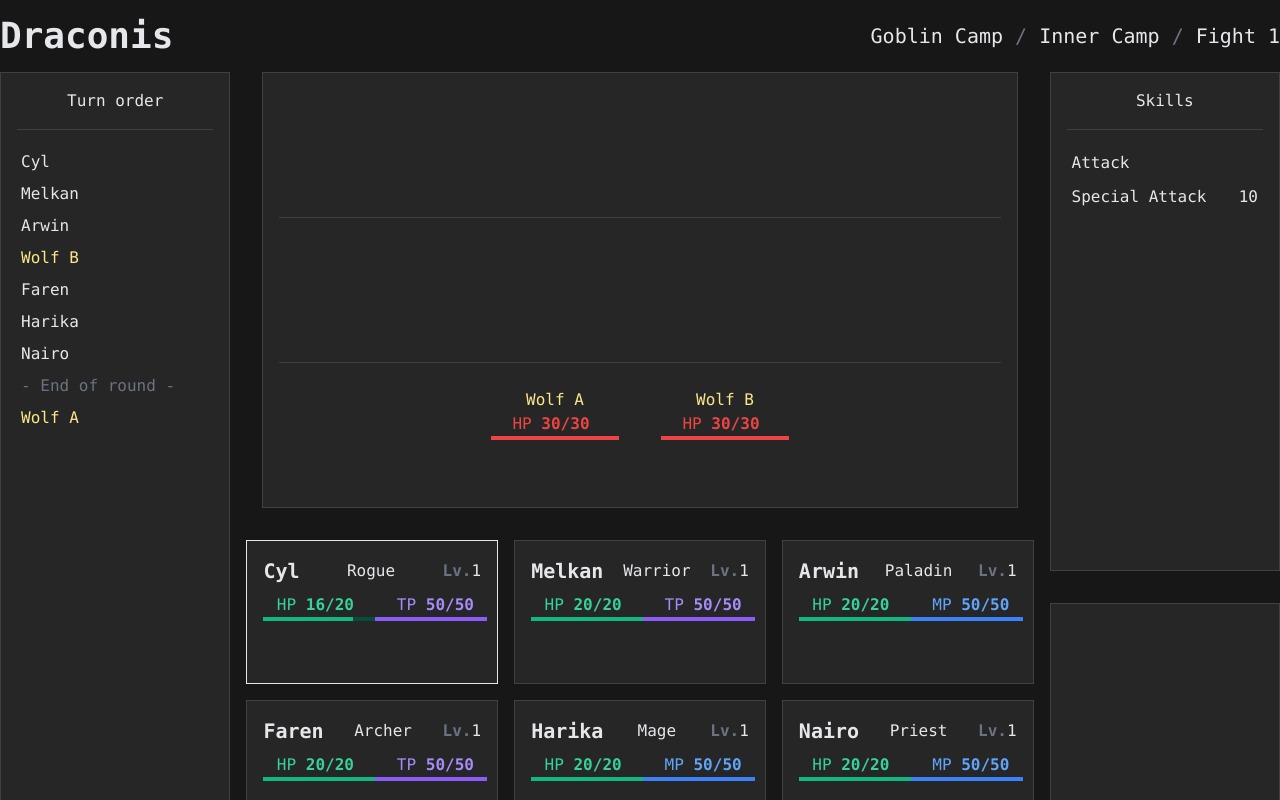
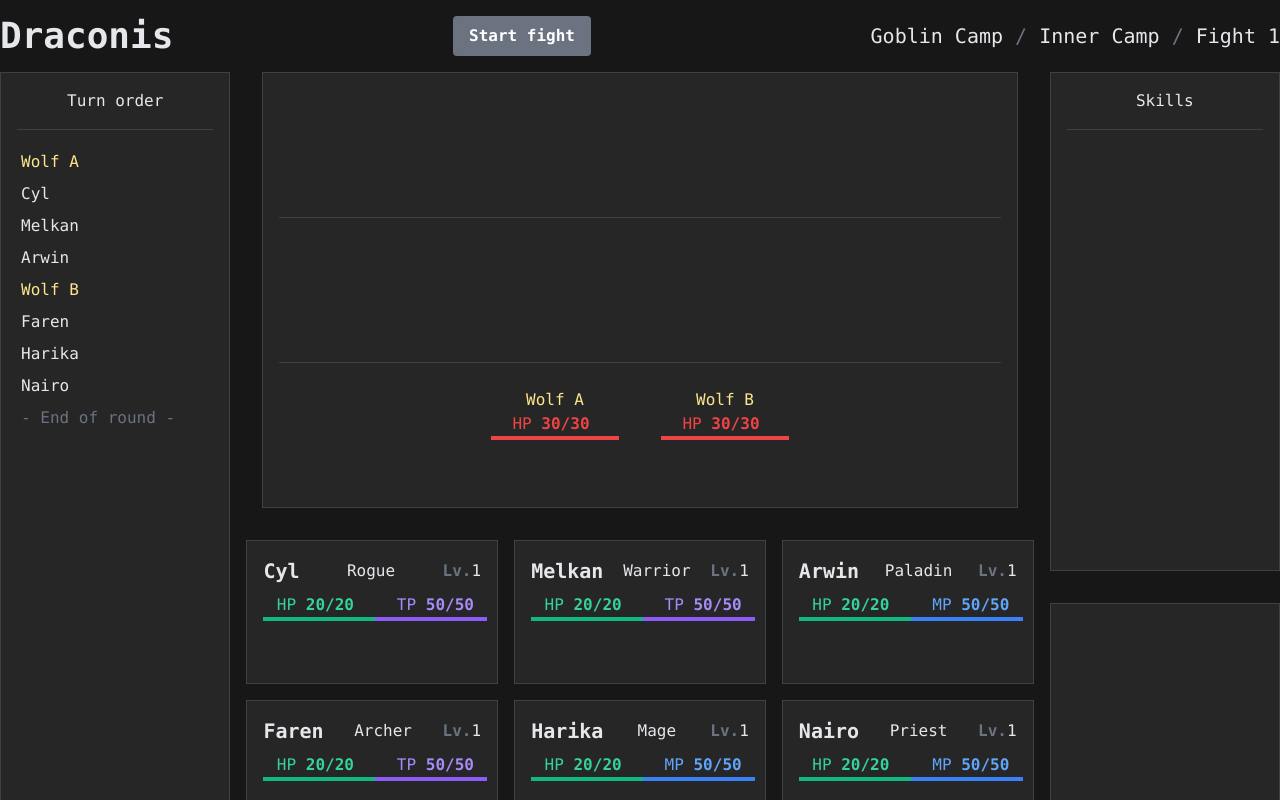
Before and after one commit to fbeaufume/draconis, an Angular app: page / in a window 1280 px wide. Shown: the top 800 px of the page. Built offline with nearby package versions, Linux system fonts and the light colour scheme.

Commit message:
Added a button to start the fight

```diff
--- a/src/app/app.component.html
+++ b/src/app/app.component.html
@@ -1,6 +1,9 @@
 <div class="container mx-auto">
   <div class="flex justify-between items-center pt-4 pb-4">
     <div class="text-4xl font-bold">Draconis</div>
+    <div *ngIf="displayStartFightButton()">
+      <button class="text-white bg-gray-500 font-bold px-4 py-2 rounded" (click)="startFight()">Start fight</button>
+    </div>
     <div class="text-xl">{{ partyLocation.region }} <span class="text-gray-500">/</span>
       {{ partyLocation.zone }} <span class="text-gray-500">/</span> {{ partyLocation.room }}</div>
   </div>
--- a/src/app/app.component.ts
+++ b/src/app/app.component.ts
@@ -1,6 +1,6 @@
 import {Component} from '@angular/core';
 import {FightService} from './fight/fight.service';
-import {PartyLocation} from './fight/model';
+import {FightStep, PartyLocation} from './fight/model';
 
 @Component({
   selector: 'app-root',
@@ -12,7 +12,15 @@ export class AppComponent {
   constructor(private fightService: FightService) {
   }
 
+  displayStartFightButton(): boolean {
+    return this.fightService.fightStep == FightStep.BEFORE_START;
+  }
+
   get partyLocation(): PartyLocation {
     return this.fightService.partyLocation;
   }
+
+  startFight() {
+    this.fightService.startFight();
+  }
 }
--- a/src/app/fight/fight.component.html
+++ b/src/app/fight/fight.component.html
@@ -24,7 +24,7 @@
       <div class="flex justify-center space-x-6 h-28">
         <app-enemy *ngFor="let enemy of opposition.row3Enemies" [enemy]="enemy"
                    class="border p-2 flex flex-col items-center"
-                   [ngClass]="[getEnemyBorderClass(enemy), usePointerForStep(3)]"
+                   [ngClass]="[getEnemyBorderClass(enemy), usePointerForStep(4)]"
                    (click)="selectEnemy(enemy)">
         </app-enemy>
       </div>
@@ -36,7 +36,7 @@
       <div class="flex justify-center space-x-6 h-28">
         <app-enemy *ngFor="let enemy of opposition.row2Enemies" [enemy]="enemy"
                    class="border p-2 flex flex-col items-center"
-                   [ngClass]="[getEnemyBorderClass(enemy), usePointerForStep(3)]"
+                   [ngClass]="[getEnemyBorderClass(enemy), usePointerForStep(4)]"
                    (click)="selectEnemy(enemy)">
         </app-enemy>
       </div>
@@ -48,7 +48,7 @@
       <div class="flex justify-center space-x-6 h-28">
         <app-enemy *ngFor="let enemy of opposition.row1Enemies" [enemy]="enemy"
                    class="border p-2 flex flex-col items-center"
-                   [ngClass]="[getEnemyBorderClass(enemy), usePointerForStep(3)]"
+                   [ngClass]="[getEnemyBorderClass(enemy), usePointerForStep(4)]"
                    (click)="selectEnemy(enemy)">
         </app-enemy>
       </div>
@@ -62,7 +62,7 @@
 
       <app-character *ngFor="let character of party.row1Characters" [character]="character"
                      class="border w-1/3 bg-gray-800 p-4 h-36"
-                     [ngClass]="[getCharacterBorderClass(character), usePointerForStep(4)]">
+                     [ngClass]="[getCharacterBorderClass(character), usePointerForStep(5)]">
       </app-character>
     </div>
 
@@ -72,7 +72,7 @@
 
       <app-character *ngFor="let character of party.row2Characters" [character]="character"
                      class="border w-1/3 bg-gray-800 p-4 h-36"
-                     [ngClass]="[getCharacterBorderClass(character), usePointerForStep(4)]">
+                     [ngClass]="[getCharacterBorderClass(character), usePointerForStep(5)]">
       </app-character>
     </div>
   </div>
@@ -89,7 +89,7 @@
       <hr class="border-gray-700 my-4">
 
       <div *ngFor="let skill of activeCharacter?.skills" class="border p-1 flex justify-between"
-           [ngClass]="[getSkillBorderClass(skill), usePointerForStep(2)]"
+           [ngClass]="[getSkillBorderClass(skill), usePointerForStep(3)]"
            (mouseenter)="focusSkill(skill)"
            (click)="selectSkill(skill)">
         <p>{{ skill.name }}</p>
--- a/src/app/fight/fight.service.ts
+++ b/src/app/fight/fight.service.ts
@@ -41,7 +41,7 @@ export class FightService {
 
   turnOrder: TurnOrder;
 
-  fightStep: FightStep = FightStep.END_OF_TURN;
+  fightStep: FightStep = FightStep.BEFORE_START;
 
   activeCharacter: Character | null;
 
@@ -59,9 +59,17 @@ export class FightService {
 
   constructor() {
     this.logs.push(new Log(LogType.EnterZone, this.partyLocation.region, this.partyLocation.zone));
-    this.logs.push(new Log(LogType.StartRound, this.round));
 
     this.turnOrder = new TurnOrder(this.party, this.opposition);
+  }
+
+  /**
+   * Start the fight.
+   */
+  startFight() {
+    this.fightStep = FightStep.END_OF_TURN;
+
+    this.logs.push(new Log(LogType.StartRound, this.round));
 
     this.processTurn();
   }
--- a/src/app/fight/model.ts
+++ b/src/app/fight/model.ts
@@ -230,8 +230,11 @@ export class TurnOrder {
 /**
  * The current step in the fight workflow.
  * Used to enable of disable the selection of a target skill, enemy or character.
+ * When some numeric values are changed, update accordingly the call to 'usePointerForStep' in fight.component.html.
  */
 export enum FightStep {
+  // Before the fight starts (displays the "Start fight" button)
+  BEFORE_START,
   // Between creature turns
   END_OF_TURN,
   // Enemy turn
```
